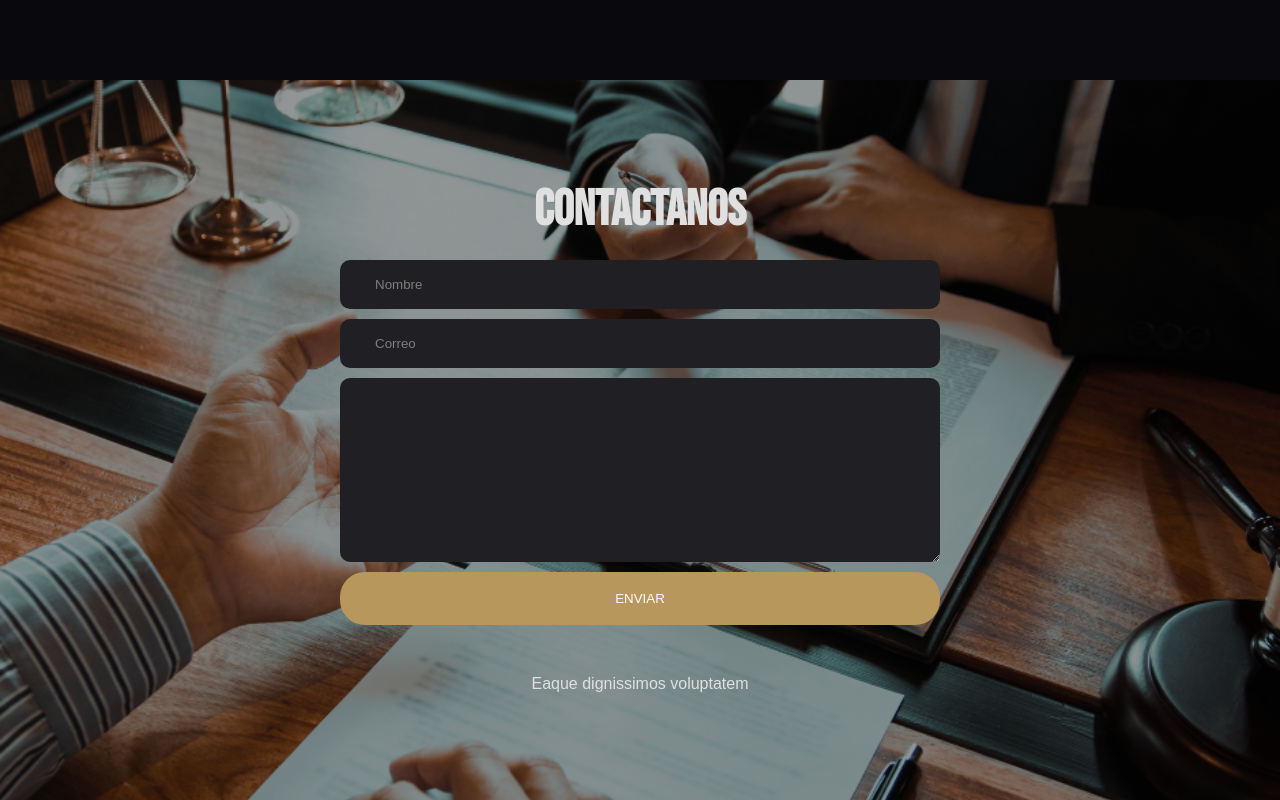
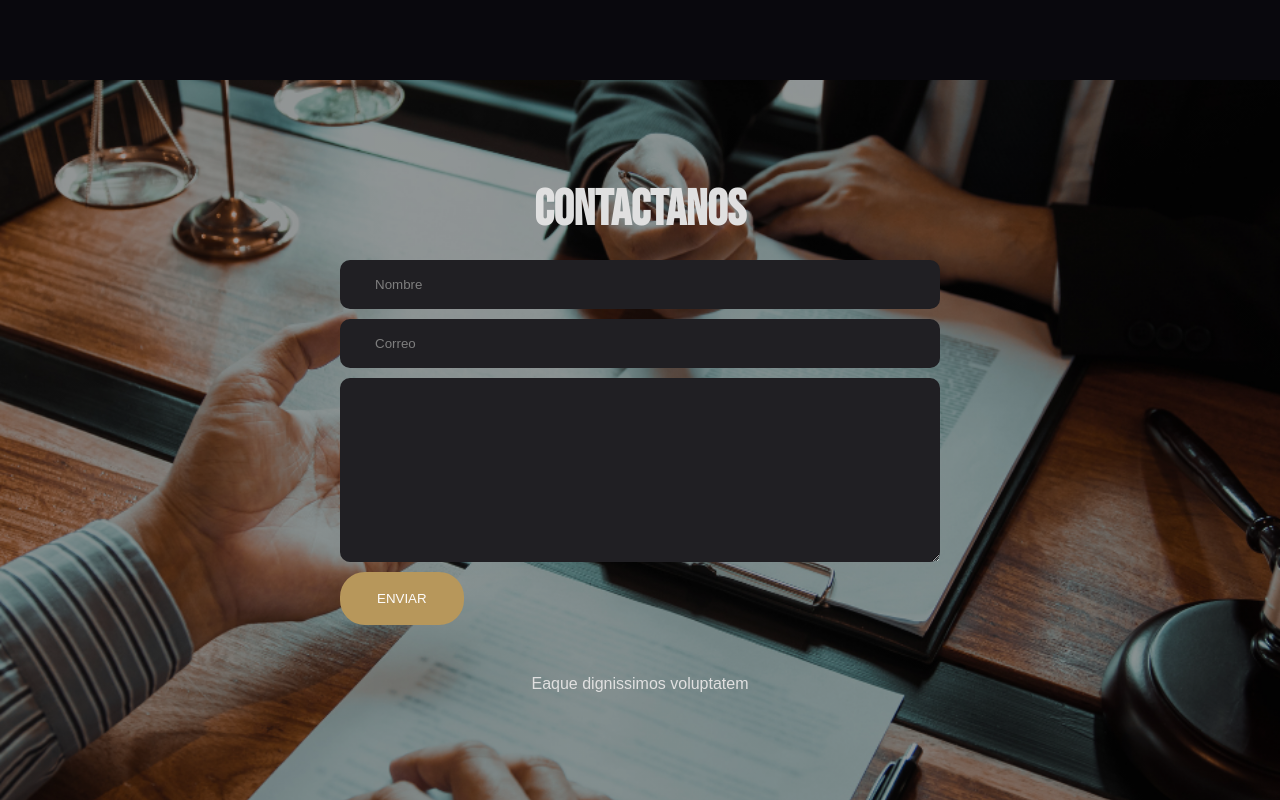
Before and after one commit to RaulexG/jurislex.github.io, a plain HTML site: page index.html in a window 1280 px wide. Shown: the part 2742-3542 px from the top of the page. Drawn offline with Linux system fonts and the light colour scheme.

Commit message:
Update index.html

```diff
--- a/index.html
+++ b/index.html
@@ -215,7 +215,11 @@
                     <input class="campo" type="text" placeholder="Nombre">
                     <input class="campo" type="email" placeholder="Correo">
                     <textarea class="campo" cols="30" rows="10"></textarea>
-                    <input class="btn-2" type="submit" value="enviar">
+                    <a href="mailto:superxdchavi@gmail.com">
+                        <button class="btn-2" id="contacto"  type="button">
+                          Enviar
+                        </button>
+                    </a>
                 </form>
             </div>
         </section>
```
